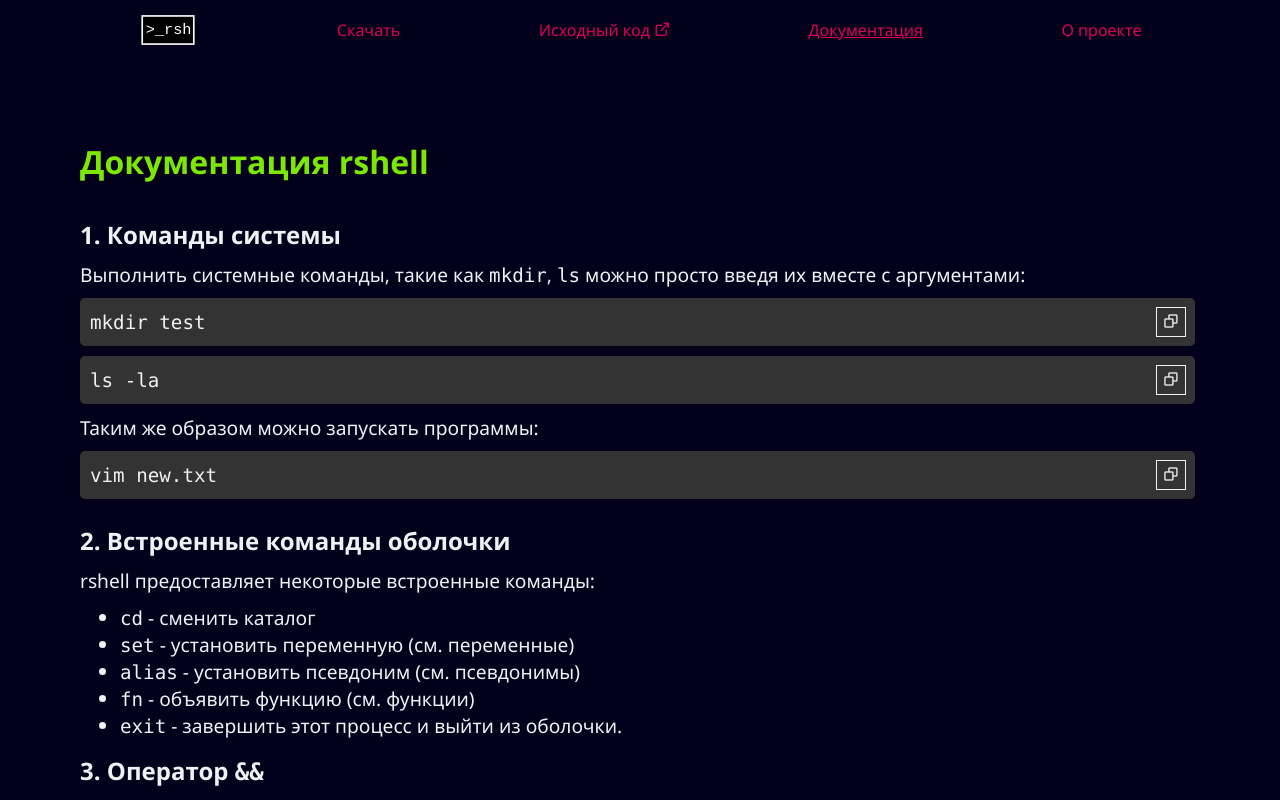
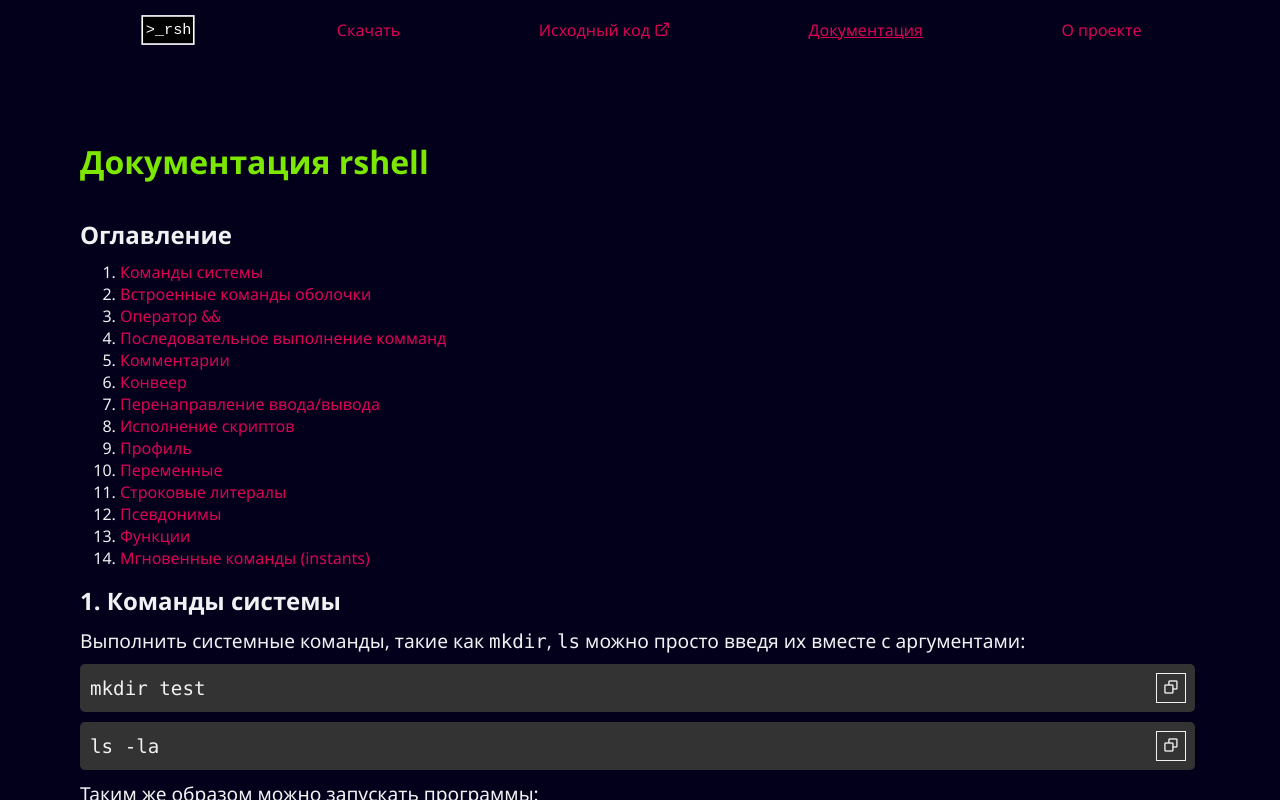
Before and after one commit to shelepuginivan/rshell-web, a Next.js app: page /docs in a window 1280 px wide. Shown: the top 800 px of the page. Built offline with nearby package versions, Linux system fonts and the light colour scheme.

Commit message:
added table of contents and anchors

```diff
--- a/src/components/Documentation/Documentation.tsx
+++ b/src/components/Documentation/Documentation.tsx
@@ -1,13 +1,49 @@
 import {FC} from 'react'
 import CodeBlock from '@/ui/CodeBlock/CodeBlock'
 import styles from './documentation.module.sass'
+import Link from 'next/link'
 
 const Documentation: FC = () => {
+	const anchors = [
+		'команды-системы',
+		'встроенные-команды-оболочки',
+		'оператор-и',
+		'последовательное-выполнение-комманд',
+		'комментарии',
+		'конвеер',
+		'перенаправление-ввода-вывода',
+		'исполнение-скриптов',
+		'профиль',
+		'переменные',
+		'строковые-литералы',
+		'псевдонимы',
+		'функции',
+		'мгновенные-команды-instants'
+	]
+
 	return (
 		<section className={styles.docs}>
 			<h1>Документация rshell</h1>
 
-			<h2>1. Команды системы</h2>
+			<h2>Оглавление</h2>
+			<ol className={styles.tableOfContents}>
+				<li><Link href={`#${anchors[0]}`}>Команды системы</Link></li>
+				<li><Link href={`#${anchors[1]}`}>Встроенные команды оболочки</Link></li>
+				<li><Link href={`#${anchors[2]}`}>Оператор <kbd>&&</kbd></Link></li>
+				<li><Link href={`#${anchors[3]}`}>Последовательное выполнение комманд</Link></li>
+				<li><Link href={`#${anchors[4]}`}>Комментарии</Link></li>
+				<li><Link href={`#${anchors[5]}`}>Конвеер</Link></li>
+				<li><Link href={`#${anchors[6]}`}>Перенаправление ввода/вывода</Link></li>
+				<li><Link href={`#${anchors[7]}`}>Исполнение скриптов</Link></li>
+				<li><Link href={`#${anchors[8]}`}>Профиль</Link></li>
+				<li><Link href={`#${anchors[9]}`}>Переменные</Link></li>
+				<li><Link href={`#${anchors[10]}`}>Строковые литералы</Link></li>
+				<li><Link href={`#${anchors[11]}`}>Псевдонимы</Link></li>
+				<li><Link href={`#${anchors[12]}`}>Функции</Link></li>
+				<li><Link href={`#${anchors[13]}`}>Мгновенные команды (instants)</Link></li>
+			</ol>
+
+			<h2 className={styles.anchor} id={anchors[0]}>1. Команды системы</h2>
 			<blockquote>
 				<p>
 					Выполнить системные команды, такие как <kbd>mkdir</kbd>, <kbd>ls</kbd> можно
@@ -21,7 +57,7 @@
 				<CodeBlock>vim new.txt</CodeBlock>
 			</blockquote>
 
-			<h2>2. Встроенные команды оболочки</h2>
+			<h2 className={styles.anchor} id={anchors[1]}>2. Встроенные команды оболочки</h2>
 			<blockquote>
 				<p>
 					rshell предоставляет некоторые встроенные команды:
@@ -35,7 +71,7 @@
 				</ul>
 			</blockquote>
 
-			<h2>3. Оператор <kbd>&&</kbd></h2>
+			<h2 className={styles.anchor} id={anchors[2]}>3. Оператор <kbd>&&</kbd></h2>
 			<blockquote>
 				<p>
 					`&&` (или логическое И) используется, когда мы хотим выполнять команды до тех пор,
@@ -58,7 +94,7 @@
 				</CodeBlock>
 			</blockquote>
 
-			<h2>4. Последовательное выполнение комманд</h2>
+			<h2 className={styles.anchor} id={anchors[3]}>4. Последовательное выполнение комманд</h2>
 			<blockquote>
 				<p>
 					Последовательное выполнение полезно, если необходимо выполнить
@@ -100,7 +136,7 @@
 				</CodeBlock>
 			</blockquote>
 
-			<h2>5. Комментарии</h2>
+			<h2 className={styles.anchor} id={anchors[4]}>5. Комментарии</h2>
 			<blockquote>
 				<p>
 					rshell поддерживает комментарии. Чтобы написать комментарий, используйте <kbd>#</kbd>:
@@ -116,7 +152,7 @@
 				</CodeBlock>
 			</blockquote>
 
-			<h2>6. Конвеер</h2>
+			<h2 className={styles.anchor} id={anchors[5]}>6. Конвеер</h2>
 			<blockquote>
 				<p>
 					Конвеер позволяет перенаправлять <em>стандартный вывод</em> одной команды
@@ -142,7 +178,7 @@
 				</p>
 			</blockquote>
 
-			<h2>7. Перенаправление ввода/вывода</h2>
+			<h2 className={styles.anchor} id={anchors[6]}>7. Перенаправление ввода/вывода</h2>
 			<blockquote>
 				<p>
 					Перенаправление ввода/вывода используется для перенаправления вывода процесса,
@@ -196,7 +232,7 @@
 				</p>
 			</blockquote>
 
-			<h2>8. Исполнение скриптов</h2>
+			<h2 className={styles.anchor} id={anchors[7]}>8. Исполнение скриптов</h2>
 			<blockquote>
 				<p>
 					rshell может выполнять скрипты, написанные на его языке.
@@ -221,7 +257,7 @@
 				</em>
 			</blockquote>
 
-			<h2>9. Профиль</h2>
+			<h2 className={styles.anchor} id={anchors[8]}>9. Профиль</h2>
 			<blockquote>
 				<p>
 					Профиль - это файл, который выполняется при запуске процесса оболочки.
@@ -234,7 +270,7 @@
 				</CodeBlock>
 			</blockquote>
 
-			<h2>10. Переменные</h2>
+			<h2 className={styles.anchor} id={anchors[9]}>10. Переменные</h2>
 			<blockquote>
 				<p>
 					Объявить переменную можно с помощью ключевого слова <kbd>set</kbd>.
@@ -273,7 +309,7 @@
 				</CodeBlock>
 			</blockquote>
 
-			<h2>11. Строковые литералы</h2>
+			<h2 className={styles.anchor} id={anchors[10]}>11. Строковые литералы</h2>
 			<blockquote>
 				<p>
 					Если вы хотите использовать именно строку, а не переменную, вы можете использовать
@@ -290,7 +326,7 @@
 
 			</blockquote>
 
-			<h2>12. Псевдонимы</h2>
+			<h2 className={styles.anchor} id={anchors[11]}>12. Псевдонимы</h2>
 			<blockquote>
 				<p>
 					Если вы хотите использовать одну команду/функцию вместо другой, вы можете задать псевдоним
@@ -311,7 +347,7 @@
 				<p>Теперь команда <kbd>ll</kbd> будет заменена на exa с флагами <kbd>-la</kbd></p>
 			</blockquote>
 
-			<h2>13. Функции</h2>
+			<h2 className={styles.anchor} id={anchors[12]}>13. Функции</h2>
 			<blockquote>
 				<p>
 					rshell позволяет определять функции - определённые
@@ -379,7 +415,7 @@
 				</p>
 			</blockquote>
 
-			<h2>14. Мгновенные команды (instants)</h2>
+			<h2 className={styles.anchor} id={anchors[13]}>14. Мгновенные команды (instants)</h2>
 			<blockquote>
 				<p>
 					Инстанты &ndash; это своего рода встроенные функции. Они могут принимать аргументы из конвеера,
```
